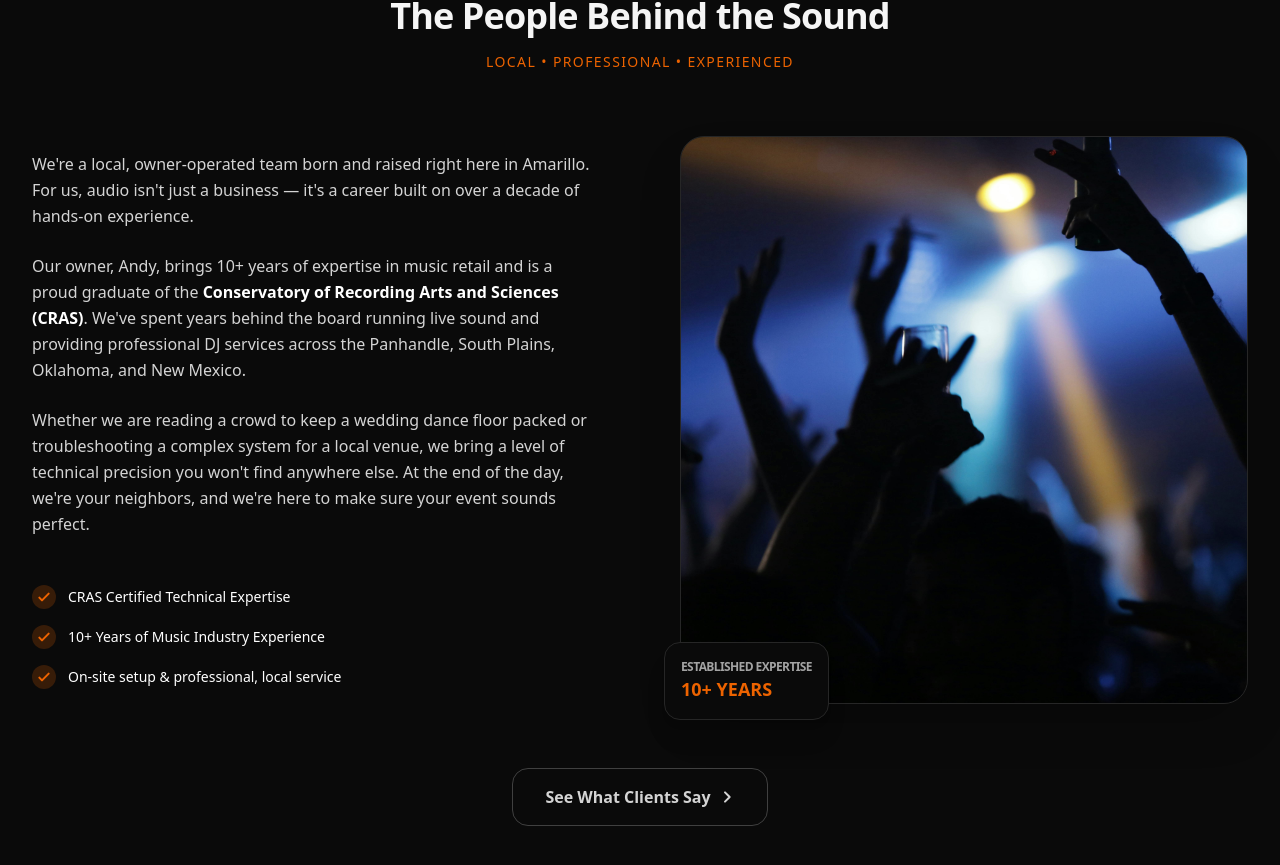
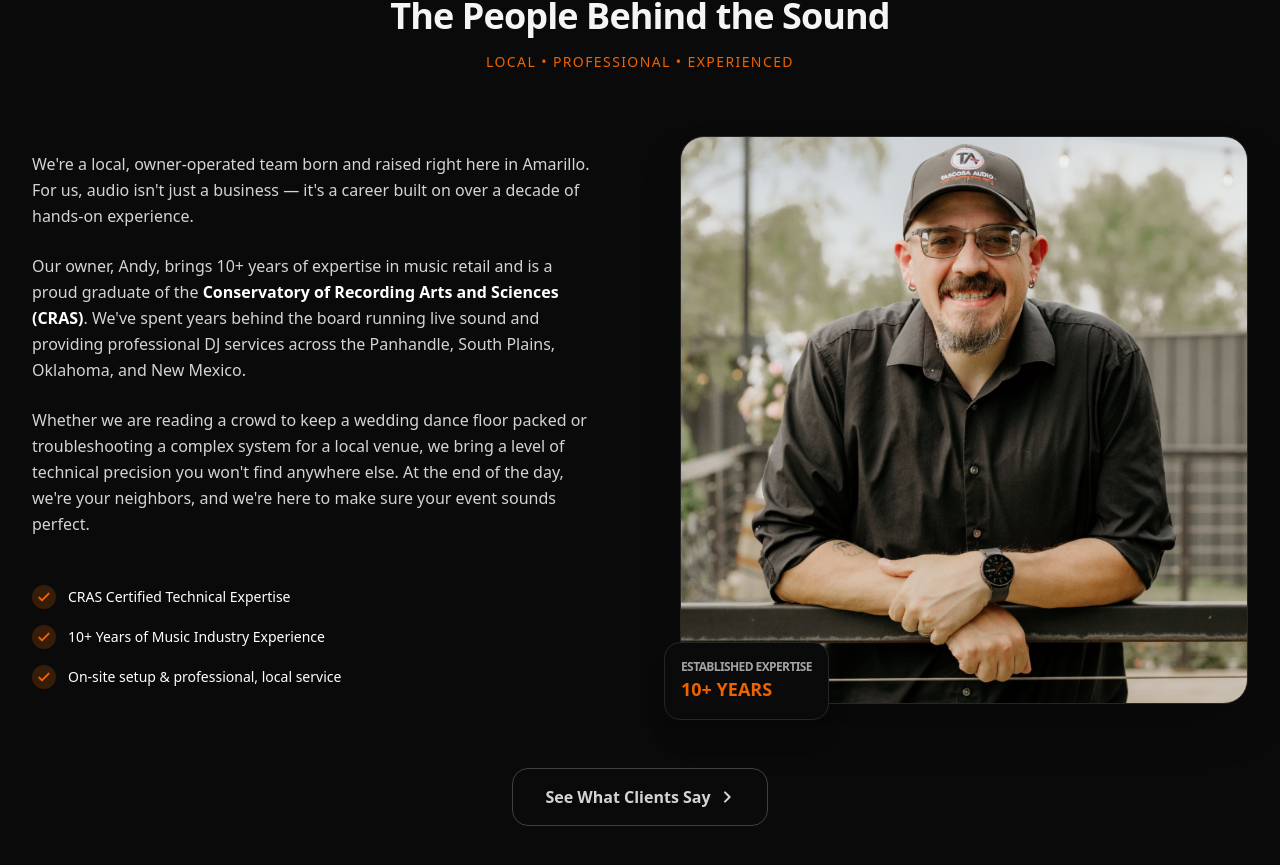
Before and after one commit to dexter806/tascosa.audio, a Next.js app: page / in a window 1280 px wide. Shown: the part 1675-2540 px from the top of the page. Built offline with nearby package versions, Linux system fonts and the light colour scheme.

Commit message:
Update index.js

```diff
--- a/pages/index.js
+++ b/pages/index.js
@@ -536,7 +536,7 @@ export default function Home() {
               <div className="order-1 md:order-2 relative">
                 <div className="absolute -inset-4 bg-tascosa-orange/5 rounded-full blur-3xl -z-10"></div>
                 <div className="rounded-3xl border border-neutral-800 bg-neutral-900 aspect-square overflow-hidden shadow-2xl transition-transform duration-500 hover:scale-[1.02]">
-                  <img src="/Party 2025.jpg" alt="Andy Martinez — owner of Tascosa Audio — at a live DJ event in Amarillo TX" className="h-full w-full object-cover grayscale-[20%] hover:grayscale-0 transition-all duration-700" loading="lazy" />
+                  <img src="/Andy.jpg" alt="Andy Martinez — owner of Tascosa Audio — at a live DJ event in Amarillo TX" className="h-full w-full object-cover grayscale-[20%] hover:grayscale-0 transition-all duration-700" loading="lazy" />
                 </div>
                 <div className="absolute -bottom-4 -left-4 bg-neutral-950 border border-neutral-800 p-4 rounded-2xl shadow-xl hidden sm:block">
                   <p className="text-xs font-bold uppercase tracking-tighter text-neutral-400">Established Expertise</p>
```
